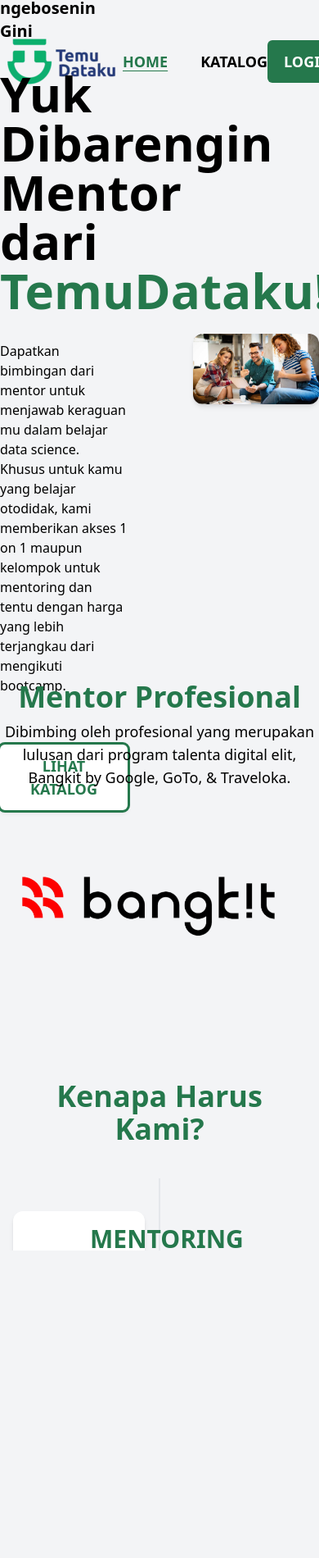
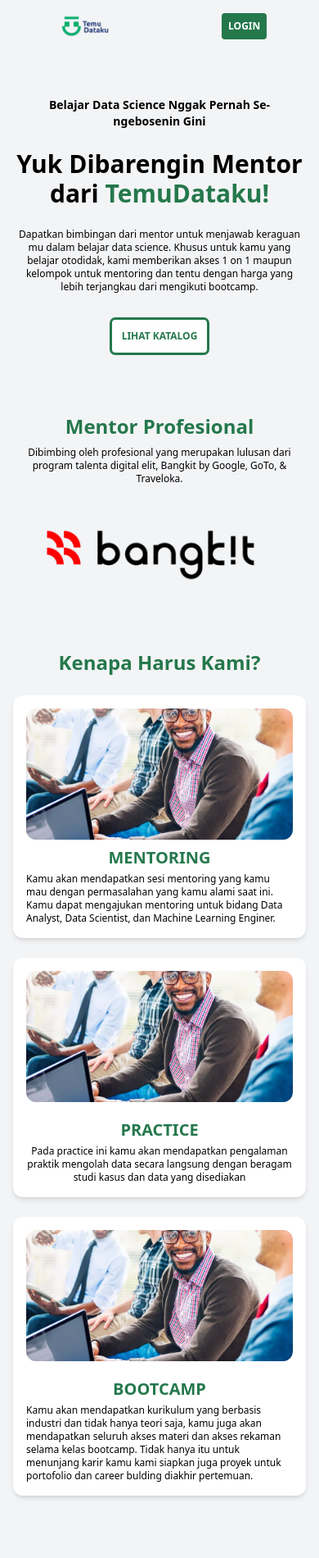
Before and after one commit to arisandisatria/temudataku-technical-test, a plain HTML site: page index.html in a window 390 px wide. Shown: the top 1900 px of the page at 82% size. Drawn offline with nearby package versions, Linux system fonts and the light colour scheme.

Commit message:
added icon to tab and add responsive to index page

```diff
--- a/catalogPage.html
+++ b/catalogPage.html
@@ -5,6 +5,7 @@
     <meta name="viewport" content="width=device-width, initial-scale=1.0" />
     <title>Catalog</title>
     <script src="https://cdn.jsdelivr.net/npm/@tailwindcss/browser@4"></script>
+    <link rel="icon" href="assets/logo.webp" />
     <link rel="stylesheet" href="style.css" />
     <style type="text/tailwindcss">
       @theme {
@@ -13,7 +14,6 @@
     </style>
   </head>
 
-  <!-- 3. Katalog produk TemuDataku (hanya bisa diakses setelah login). -->
   <body class="scrollbar bg-gray-100">
     <header class="flex justify-around items-center">
       <img
--- a/index.html
+++ b/index.html
@@ -5,6 +5,7 @@
     <meta name="viewport" content="width=device-width, initial-scale=1.0" />
     <title>Home</title>
     <script src="https://cdn.jsdelivr.net/npm/@tailwindcss/browser@4"></script>
+    <link rel="icon" href="assets/logo.webp" />
     <link rel="stylesheet" href="style.css" />
     <style type="text/tailwindcss">
       @theme {
@@ -13,12 +14,15 @@
     </style>
   </head>
 
-  <!-- 1. Home Page TemuDataku (deskripsi singkat & CTA login). -->
   <body class="scrollbar bg-gray-100">
     <header class="flex justify-around items-center">
-      <img src="assets/logo.webp" alt="Logo TemuDataku" class="w-40" />
+      <img
+        src="assets/logo.webp"
+        alt="Logo TemuDataku"
+        class="w-20 px-2 lg:px-0 lg:w-40"
+      />
 
-      <nav>
+      <nav class="hidden lg:block">
         <ul class="flex gap-10 font-semibold uppercase text-lg">
           <li>
             <a
@@ -40,26 +44,30 @@
 
       <button
         id="login-button"
-        class="px-5 py-3 uppercase font-semibold rounded-md text-lg text-white cursor-pointer hover:opacity-80 transition-all duration-200"
+        class="px-2 py-2 lg:px-5 lg:py-3 uppercase font-semibold rounded-sm lg:rounded-md text-xs lg:text-lg text-white cursor-pointer hover:opacity-80 transition-all duration-200"
       >
         LOGIN
       </button>
     </header>
 
-    <main class="flex flex-col gap-20 text-center items-center mb-20">
+    <main
+      class="flex flex-col gap-10 lg:gap-20 text-center items-center mb-10 lg:mb-20"
+    >
       <section
-        class="flex flex-row gap-20 h-150 w-full justify-center items-center"
+        class="flex flex-col-reverse lg:flex-row px-5 lg:px-0 gap-5 lg:gap-20 h-100 lg:h-150 w-full justify-center items-center"
       >
-        <div class="flex flex-col gap-15 text-start w-[40%]">
-          <div class="flex flex-col gap-8">
-            <h3 class="text-xl font-semibold">
+        <div
+          class="flex flex-col gap-5 lg:gap-15 text-center items-center lg:items-start lg:text-start w-full lg:w-[40%]"
+        >
+          <div class="flex flex-col gap-6 lg:gap-8">
+            <h3 class="text-sm lg:text-xl font-semibold">
               Belajar Data Science Nggak Pernah Se-ngebosenin Gini
             </h3>
-            <h1 class="text-6xl font-semibold">
+            <h1 class="text-3xl lg:text-6xl font-semibold">
               Yuk Dibarengin Mentor dari
               <span class="text-(--primary)">TemuDataku!</span>
             </h1>
-            <p class="">
+            <p class="text-xs lg:text-base">
               Dapatkan bimbingan dari mentor untuk menjawab keraguan mu dalam
               belajar data science. Khusus untuk kamu yang belajar otodidak,
               kami memberikan akses 1 on 1 maupun kelompok untuk mentoring dan
@@ -67,32 +75,32 @@
             </p>
           </div>
 
-          <div class="flex gap-4 items-center text-start">
+          <div class="flex gap-4 items-center text-start mt-3 lg:mt-0">
             <button
               id="catalog-button"
               type="button"
-              class="px-5 py-3 bg-white outline-3 outline-(--primary) uppercase font-semibold shadow-md rounded-md text-lg text-(--primary) cursor-pointer hover:scale-[1.1] transition-all duration-200"
+              class="px-3 lg:px-5 py-3 bg-white outline-3 outline-(--primary) uppercase font-semibold shadow-sm lg:shadow-md rounded-sm lg:rounded-md text-xs lg:text-lg text-(--primary) cursor-pointer hover:scale-[1.1] transition-all duration-200"
             >
               Lihat Katalog
             </button>
           </div>
         </div>
 
-        <figure class="w-[45%]">
+        <figure class="w-full lg:w-[45%]">
           <img
             src="assets/hero-img.jpg"
             alt="Hero Image"
-            class="rounded-xl shadow-md"
+            class="hidden lg:block rounded-xl shadow-md"
           />
         </figure>
       </section>
 
-      <section>
+      <section class="px-5 lg:px-0">
         <div>
-          <h1 class="text-4xl font-semibold text-(--primary)">
+          <h1 class="text-2xl lg:text-4xl font-semibold text-(--primary)">
             Mentor Profesional
           </h1>
-          <p class="text-lg mt-2">
+          <p class="text-xs lg:text-lg mt-2">
             Dibimbing oleh profesional yang merupakan lulusan dari program
             talenta digital elit, Bangkit by Google, GoTo, & Traveloka.
           </p>
@@ -101,30 +109,32 @@
         <img
           src="assets/bangkit-logo.webp"
           alt="Bangkit Logo"
-          class="w-120 mx-auto mt-10"
+          class="w-80 lg:w-120 mx-auto lg:mt-10"
         />
       </section>
 
       <section
-        class="flex flex-col w-full px-4 lg:px-80 py-10 relative before:absolute before:top-40 before:bottom-40 before:left-1/2 before:-translate-x-1/2 before:h-[85%] before:w-0.5 before:bg-gray-200"
+        class="flex flex-col w-full px-4 lg:px-80 lg:py-10 relative lg:before:absolute lg:before:top-40 lg:before:bottom-40 lg:before:left-1/2 lg:before:-translate-x-1/2 lg:before:h-[85%] lg:before:w-0.5 lg:before:bg-gray-200"
       >
-        <h1 class="text-4xl font-semibold text-(--primary)">
+        <h1 class="text-2xl lg:text-4xl font-semibold text-(--primary)">
           Kenapa Harus Kami?
         </h1>
 
         <div
-          class="flex justify-start items-center gap-5 text-start bg-white shadow-md w-[45%] h-fit rounded-xl p-4 mt-20 relative after:absolute after:top-1/2 after:-right-10 after:-translate-y-1/2 after:w-4 after:h-4 after:bg-white after:border-4 after:border-gray-300 after:rounded-full"
+          class="flex flex-col lg:flex-row justify-start items-center gap-2 lg:gap-5 text-start bg-white shadow-md w-full lg:w-[45%] h-fit rounded-xl p-4 mt-6 lg:mt-20 lg:relative after:absolute after:top-1/2 after:-right-10 after:-translate-y-1/2 after:w-4 after:h-4 after:bg-white after:border-4 after:border-gray-300 after:rounded-full"
         >
           <img
             src="assets/mentoring-img.webp"
             alt="Mentoring Image"
-            class="w-[45%] rounded-xl"
+            class="w-full h-40 object-cover lg:w-[45%] lg:h-full rounded-xl"
           />
           <div class="flex flex-col gap-1">
-            <h3 class="text-3xl font-bold text-(--primary) uppercase">
+            <h3
+              class="text-center lg:text-start text-xl lg:text-3xl font-bold text-(--primary) uppercase"
+            >
               Mentoring
             </h3>
-            <p class="text-lg">
+            <p class="text-xs lg:text-lg">
               Kamu akan mendapatkan sesi mentoring yang kamu mau dengan
               permasalahan yang kamu alami saat ini. Kamu dapat mengajukan
               mentoring untuk bidang Data Analyst, Data Scientist, dan Machine
@@ -134,13 +144,15 @@
         </div>
 
         <div
-          class="flex justify-start items-center gap-5 text-end bg-white shadow-md w-[45%] h-fit rounded-xl p-4 mt-10 self-end relative after:absolute after:top-1/2 after:-left-10 after:-translate-y-1/2 after:w-4 after:h-4 after:bg-white after:border-4 after:border-gray-300 after:rounded-full"
+          class="flex flex-col-reverse lg:flex-row justify-start items-center gap-5 lg:text-end bg-white shadow-md w-full lg:w-[45%] h-fit rounded-xl p-4 mt-6 lg:mt-20 lg:self-end lg:relative after:absolute after:top-1/2 after:-left-10 after:-translate-y-1/2 after:w-4 after:h-4 after:bg-white after:border-4 after:border-gray-300 after:rounded-full"
         >
           <div class="flex flex-col gap-1">
-            <h3 class="text-3xl font-bold text-(--primary) uppercase">
+            <h3
+              class="text-center lg:text-end text-xl lg:text-3xl font-bold text-(--primary) uppercase"
+            >
               Practice
             </h3>
-            <p class="text-lg">
+            <p class="text-xs lg:text-lg">
               Pada practice ini kamu akan mendapatkan pengalaman praktik
               mengolah data secara langsung dengan beragam studi kasus dan data
               yang disediakan
@@ -149,23 +161,25 @@
           <img
             src="assets/mentoring-img.webp"
             alt="Mentoring Image"
-            class="w-[45%] rounded-xl"
+            class="w-full h-40 object-cover lg:w-[45%] lg:h-full rounded-xl"
           />
         </div>
 
         <div
-          class="flex justify-start items-center gap-5 text-start bg-white shadow-md w-[45%] h-fit rounded-xl p-4 mt-10 relative after:absolute after:top-1/2 after:-right-10 after:-translate-y-1/2 after:w-4 after:h-4 after:bg-white after:border-4 after:border-gray-300 after:rounded-full"
+          class="flex flex-col lg:flex-row justify-start items-center gap-5 text-start bg-white shadow-md w-full lg:w-[45%] h-fit rounded-xl p-4 mt-6 lg:mt-20 lg:relative after:absolute after:top-1/2 after:-right-10 after:-translate-y-1/2 after:w-4 after:h-4 after:bg-white after:border-4 after:border-gray-300 after:rounded-full"
         >
           <img
             src="assets/mentoring-img.webp"
             alt="Mentoring Image"
-            class="w-[45%] rounded-xl"
+            class="w-full h-40 object-cover lg:w-[45%] lg:h-full rounded-xl"
           />
           <div class="flex flex-col gap-1">
-            <h3 class="text-3xl font-bold text-(--primary) uppercase">
+            <h3
+              class="text-center lg:text-start text-xl lg:text-3xl font-bold text-(--primary) uppercase"
+            >
               Bootcamp
             </h3>
-            <p class="text-lg">
+            <p class="text-xs lg:text-lg">
               Kamu akan mendapatkan kurikulum yang berbasis industri dan tidak
               hanya teori saja, kamu juga akan mendapatkan seluruh akses materi
               dan akses rekaman selama kelas bootcamp. Tidak hanya itu untuk
@@ -176,17 +190,17 @@
         </div>
       </section>
 
-      <section class="mb-20">
-        <h1 class="text-7xl font-semibold text-(--primary)">
+      <section class="mb-20 mt-10 px-5 lg:px-0">
+        <h1 class="text-4xl lg:text-7xl font-semibold text-(--primary)">
           Tunggu Apa Lagi???
         </h1>
-        <p class="text-xl my-8">
+        <p class="text-base lg:text-xl my-6 lg:my-8">
           Daftar sekarang juga dan jadilah ahli data sekarang juga!
         </p>
         <button
           id="catalog-button"
           type="button"
-          class="px-5 py-3 bg-white outline-3 outline-(--primary) uppercase font-semibold shadow-md rounded-md text-lg text-(--primary) cursor-pointer hover:scale-[1.1] transition-all duration-200"
+          class="px-3 lg:px-5 py-3 mt-2 lg:mt-5 bg-white animate-bounce outline-3 outline-(--primary) uppercase font-semibold shadow-md rounded-md text-base lg:text-lg text-(--primary) cursor-pointer hover:scale-[1.1] transition-all duration-200"
         >
           Klik Disini
         </button>
```
Also changed, not shown: loginPage.html (+1 -1 lines).
